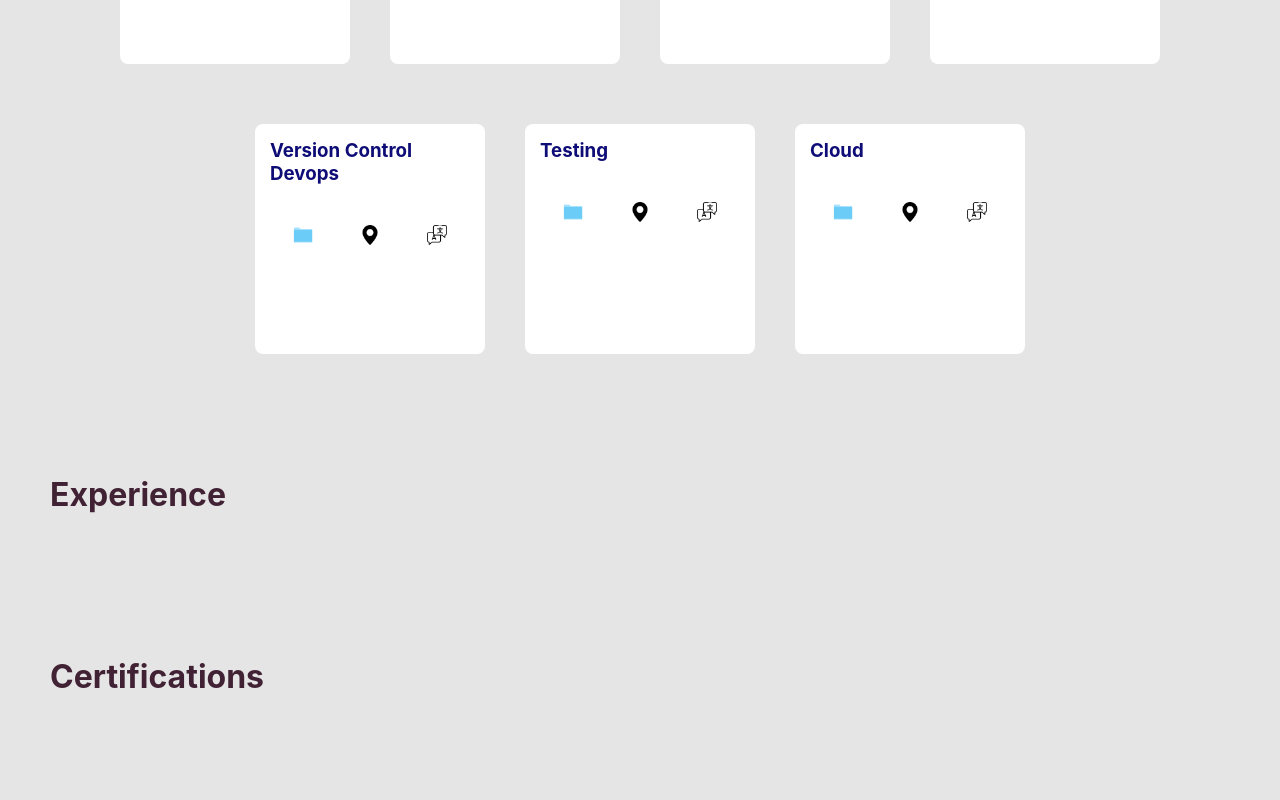
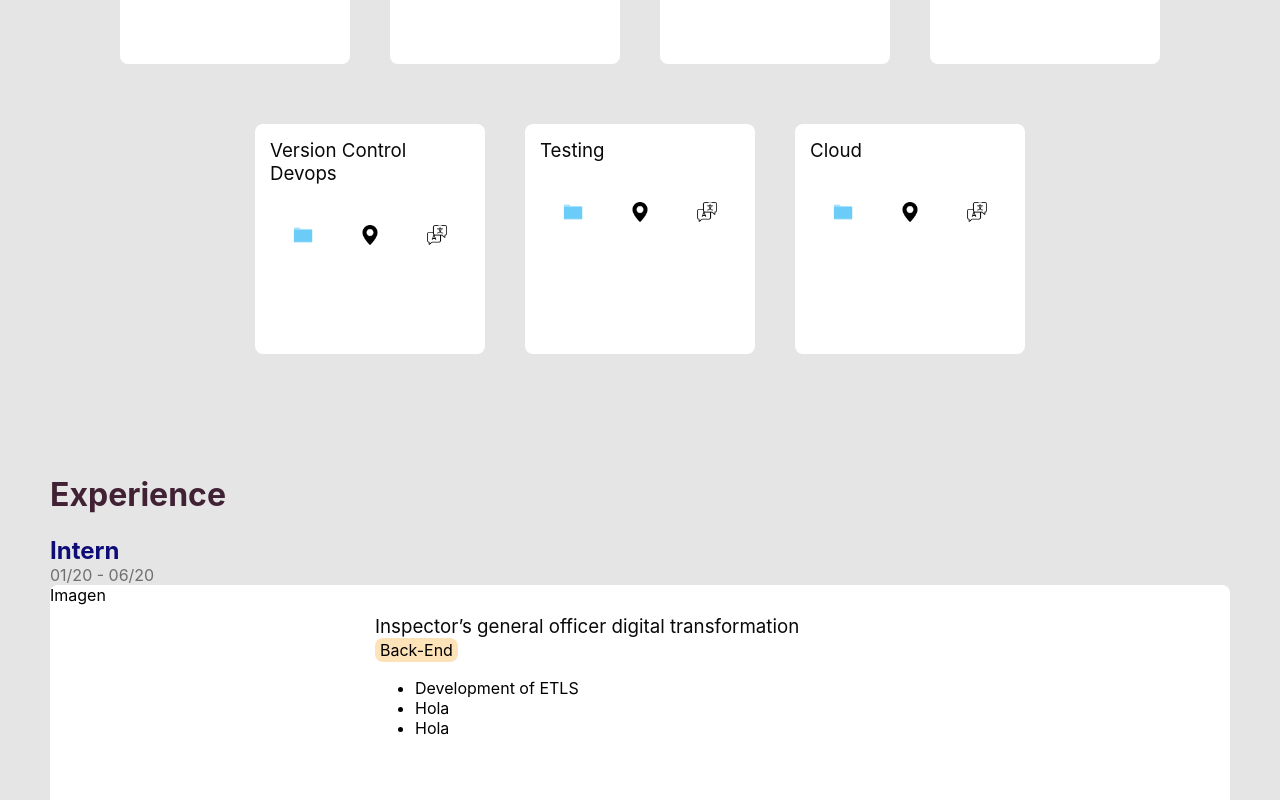
Before and after one commit to jp-campos/personal-page-react, a React (Create React App) app: page / in a window 1280 px wide. Shown: the part 1560-2360 px from the top of the page. Before the commit the page ends 2278 px from the top, so only its background shows below. Built offline with nearby package versions, Linux system fonts and the light colour scheme.

Commit message:
Multiple scrollTo calls fixed

```diff
--- a/src/App.js
+++ b/src/App.js
@@ -31,7 +31,7 @@ function App() {
 
         <AboutMe innerRef = {e => sectionRefs.current[NAV_ITEM_LABELS.aboutMe] = e}/>
        <Skills innerRef = {e => sectionRefs.current[NAV_ITEM_LABELS.skills] = e}/>
-       <Experience innerRef={e => sectionRefs.current[NAV_ITEM_LABELS.experienceRef] = e}/>
+       <Experience innerRef={e => sectionRefs.current[NAV_ITEM_LABELS.exp] = e}/>
         <Certs innerRef={e =>  sectionRefs.current[NAV_ITEM_LABELS.certs] = e}/>
       </Body>
     </Navigator>
--- a/src/components/Navigator.js
+++ b/src/components/Navigator.js
@@ -7,7 +7,7 @@ export default function Navigator({ sectionRefs, children }) {
 
 
     const [scrollPosition, setScrollPosition] = useState(0)
-    const currSection = useRef()
+    const [currSection, setCurrSection] = useState()
 
     useEffect(() => {
         window.addEventListener('scroll', _handleScroll, { passive: true })
@@ -16,7 +16,7 @@ export default function Navigator({ sectionRefs, children }) {
 
     const _handleScroll = (_) => {
         setScrollPosition(window.scrollY)
-        currSection.current = _getCurrSectionKey()
+        setCurrSection( _getCurrSectionKey())
     }
 
     const _getCurrSectionKey = () => {
@@ -36,13 +36,14 @@ export default function Navigator({ sectionRefs, children }) {
         return minKey
     }
 
-    const scrollTo = (section) => {
+    const scrollTo = async (section) => {
+
         sectionRefs[section]?.scrollIntoView()
     }
 
 
     return <>
-        <Hero currSection={currSection.current} scrollPosition={scrollPosition} scrollTo={scrollTo}></Hero>
+        <Hero currSection={currSection} scrollPosition={scrollPosition} scrollTo={scrollTo}></Hero>
         {children}
     </>
 }
--- /dev/null
+++ b/src/components/Tag.js
@@ -0,0 +1,15 @@
+import styled from "styled-components"
+
+
+const StyledTag = styled.div`
+    background-color: ${props=>props.color};
+    border-radius: 8px;
+    padding: 2px 5px;
+    display: inline-flex;
+`
+
+export default function Tag(props){
+
+    return <StyledTag color={props.color}>{props.children}</StyledTag>
+
+}
--- a/src/components/nav_bar/NavBar.js
+++ b/src/components/nav_bar/NavBar.js
@@ -3,7 +3,7 @@ import { Row } from "../../styled_foundations/layout"
 import IconText from "../IconText"
 import colors from "../../styled_foundations/colors"
 import NavItem from "./NavItem"
-import { useRef, useLayoutEffect, useEffect } from "react"
+import { useRef, useLayoutEffect, useEffect, useState } from "react"
 import { NAV_ITEM_LABELS } from "./constants"
 
 const LanguagesContainer = styled(Row)`
@@ -79,12 +79,14 @@ export default function NavBar({ scrollPosition, showNavItems, currSection, scro
     const currRef = useRef()
 
 
-    useLayoutEffect(() => {
+    useEffect(() => {
         if(typeof currSection !== 'undefined'){
              setSelector(currSection)
         }
 
-    }, [currSection])
+
+    }, [currSection, showNavItems])
+
 
 
     function setSelector(navItemLabel){
@@ -94,8 +96,13 @@ export default function NavBar({ scrollPosition, showNavItems, currSection, scro
 
             navItemSelectorEl.style.left = `${currRef.current.offsetLeft - 4}px`
             navItemSelectorEl.style.width = `${currRef.current.offsetWidth + 8}px`
-            scrollTo(navItemLabel)
         }
+
+    }
+
+   function  onItemClick  (navItemLabel)  {
+        scrollTo(navItemLabel)
+
 
     }
 
@@ -105,11 +112,11 @@ export default function NavBar({ scrollPosition, showNavItems, currSection, scro
         {showNavItems &&
             <NavItemsContainer ref={itemsContainerRef} >
                 <NavItemSelector ref={itemSelectorRef}/>
-                <NavItem  onClick={()=>setSelector(NAV_ITEM_LABELS.aboutMe)}  innerRef={e => refs.current[NAV_ITEM_LABELS.aboutMe] = e}>About me</NavItem>
-                <NavItem onClick={()=>setSelector(NAV_ITEM_LABELS.skills)}  innerRef={e => refs.current[NAV_ITEM_LABELS.skills] = e}>Skills</NavItem>
-                <NavItem onClick={()=>setSelector(NAV_ITEM_LABELS.exp)} innerRef={e => refs.current[NAV_ITEM_LABELS.exp] = e}>Experience</NavItem>
-                <NavItem onClick={()=>setSelector(NAV_ITEM_LABELS.certs)} innerRef={e=> refs.current[NAV_ITEM_LABELS.certs] = e}>Certifications</NavItem>
-                <NavItem onClick={()=>setSelector(NAV_ITEM_LABELS.contactMe)} innerRef={e=> refs.current[NAV_ITEM_LABELS.contactMe] = e}>Contact Me</NavItem>
+                <NavItem  onClick={()=>onItemClick(NAV_ITEM_LABELS.aboutMe)}  innerRef={e => refs.current[NAV_ITEM_LABELS.aboutMe] = e}>About me</NavItem>
+                <NavItem onClick={()=>onItemClick(NAV_ITEM_LABELS.skills)}  innerRef={e => refs.current[NAV_ITEM_LABELS.skills] = e}>Skills</NavItem>
+                <NavItem onClick={()=>onItemClick(NAV_ITEM_LABELS.exp)} innerRef={e => refs.current[NAV_ITEM_LABELS.exp] = e}>Experience</NavItem>
+                <NavItem onClick={()=>onItemClick(NAV_ITEM_LABELS.certs)} innerRef={e=> refs.current[NAV_ITEM_LABELS.certs] = e}>Certifications</NavItem>
+                <NavItem onClick={()=>onItemClick(NAV_ITEM_LABELS.contactMe)} innerRef={e=> refs.current[NAV_ITEM_LABELS.contactMe] = e}>Contact Me</NavItem>
             </NavItemsContainer>
 
         }
--- a/src/sections/Experience.js
+++ b/src/sections/Experience.js
@@ -1,9 +1,31 @@
+import styled from "styled-components";
+import Card from "../components/Card";
 import Section from "../components/Section";
+import Tag from "../components/Tag";
+import colors from "../styled_foundations/colors";
+import { H2, H3, H4 } from "../styled_foundations/text";
+
+
+const DateText = styled.span`
+    color: #6F6F6F;
+`
 
 export default function Experience({ innerRef }) {
 
 
 
     return <Section title="Experience" innerRef={innerRef}>
+
+        <H2>Intern</H2>
+        <DateText>01/20 - 06/20</DateText>
+        <Card>
+            <H3>Inspector’s general officer  digital transformation</H3>
+            <Tag color={colors.backEndTagBg}>Back-End</Tag>
+            <ul>
+                <li>Development of ETLS </li>
+                <li>Hola</li>
+                <li>Hola</li>
+            </ul>
+        </Card>
     </Section>
 }
--- a/src/styled_foundations/colors.js
+++ b/src/styled_foundations/colors.js
@@ -2,8 +2,9 @@ const colors = {
 
     lightGrey: '#ACACA',
     cardBackground: '#ffffff',
-    active: '#FA512D'
-
+    active: '#FA512D',
+    frontEndTagBg: '#D9D5F7',
+    backEndTagBg: '#FFE3B8'
 }
 
 
--- a/src/styled_foundations/text.js
+++ b/src/styled_foundations/text.js
@@ -7,10 +7,18 @@ export const H1 = styled.h1`
   color: #412234;
 `
 
-
-
-export const H3 = styled.h3`
-    font-size: 25;
+export const H2 = styled.h2`
     color: #0E0C76;
     margin: 0px;
 `
+
+export const H3 = styled.h3`
+  color: #090909;
+  font-weight: 400;
+    margin: 0px;
+`
+export const H4 = styled.h4`
+  color: #090909;
+  font-weight: 400;
+
+`
```
